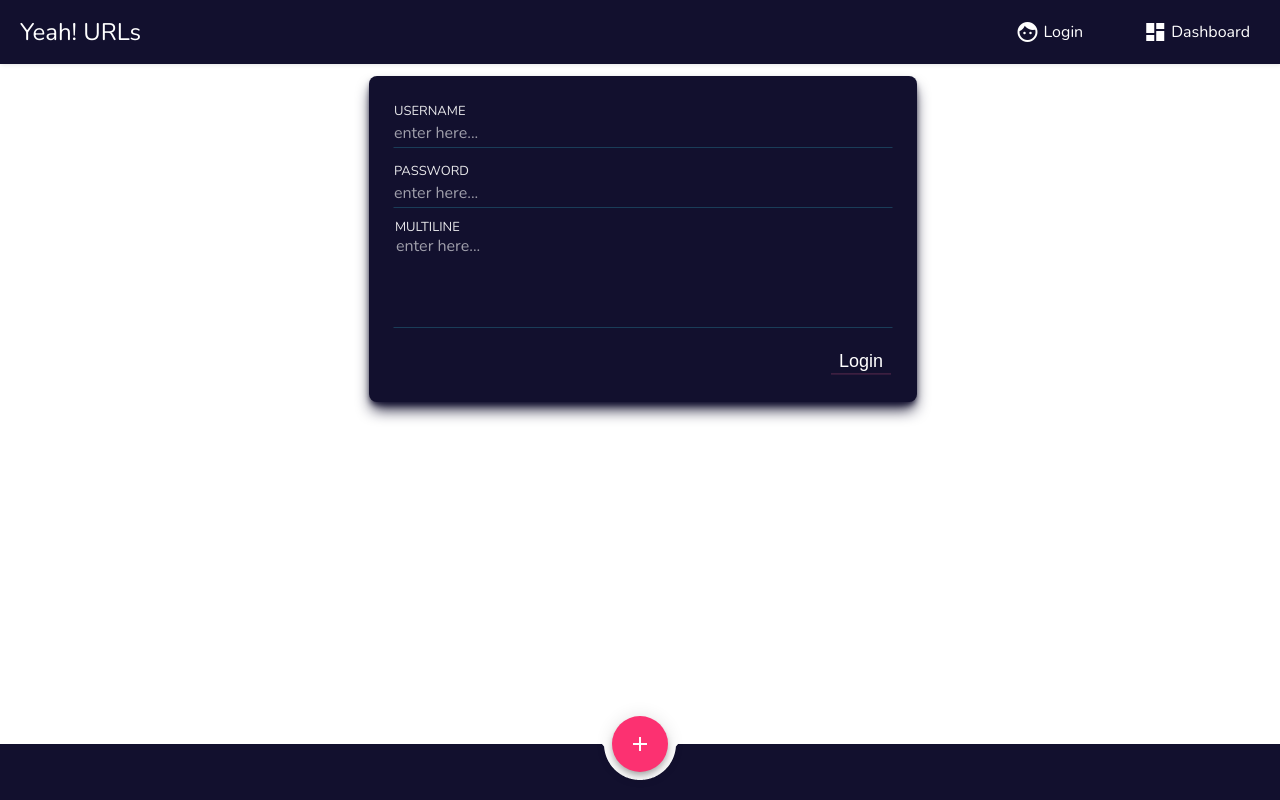
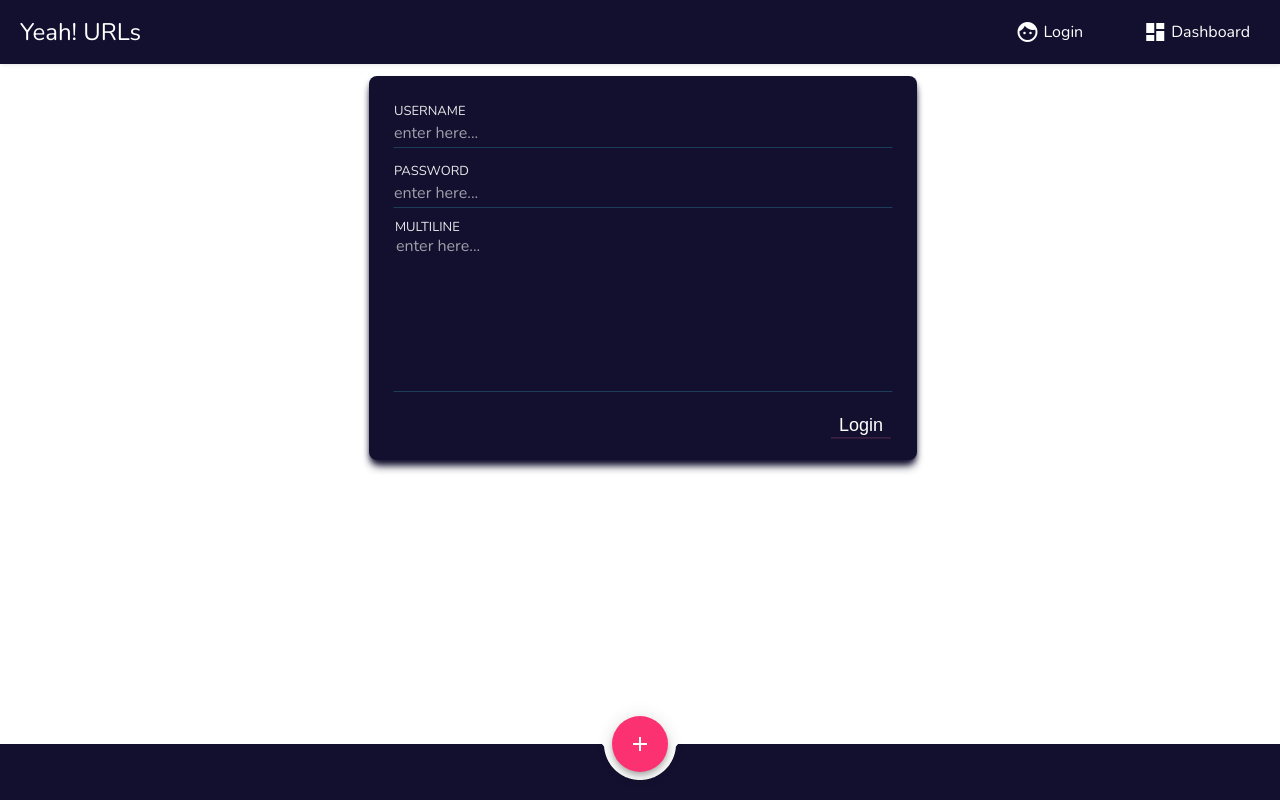
Before and after one commit to flashback2k14/Angular-Component-Playground, an Angular app: page /login in a window 1280 px wide. Built offline with nearby package versions, Linux system fonts and the light colour scheme.

Commit message:
optimize styling

```diff
--- a/src/app/atoms/textarea/component/yeah-textarea.component.css
+++ b/src/app/atoms/textarea/component/yeah-textarea.component.css
@@ -5,7 +5,7 @@
 
 .control {
   width: 100%;
-  height: 96px;
+  /* height: 96px; */
   color: white;
   box-sizing: border-box;
   font-size: inherit;
--- a/src/app/molecules/url-item/component/yeah-url-item.component.css
+++ b/src/app/molecules/url-item/component/yeah-url-item.component.css
@@ -1,6 +1,4 @@
 .card {
-  display: flex;
-  flex-direction: column;
   color: #ffffff;
   padding: 18px;
   border-radius: 8px;
--- a/src/app/pages/login/component/yeah-login.component.css
+++ b/src/app/pages/login/component/yeah-login.component.css
@@ -3,11 +3,11 @@ form {
   flex-direction: column;
   width: 500px;
   margin: 12px;
-  padding: 24px;
+  padding: 24px 24px 18px 24px;
   border-radius: 8px;
   background: #12102e;
   color: #ffffff;
-  box-shadow: 0 10px 15px -3px #12102e, 0 4px 6px -2px #12102e;
+  box-shadow: 0 8px 10px -3px #12102e, 0 4px 6px -2px #12102e;
   transition: 0.3s;
 }
 form:hover {
```
